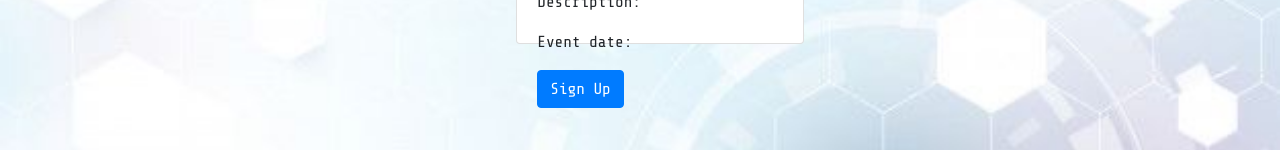
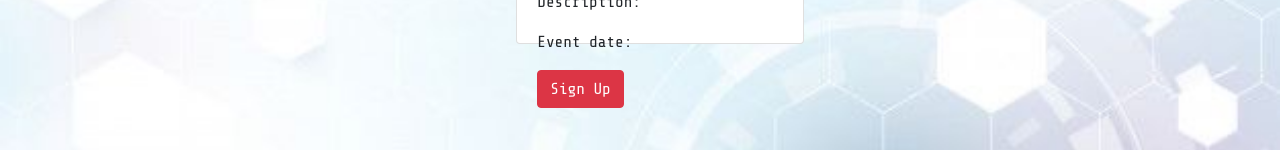
Before and after one commit to DanilleH22/innovevent, a React (Create React App) app: page /events/1 in a window 1280 px wide. Shown: the part 209-359 px from the top of the page. Built offline with nearby package versions, Linux system fonts and the light colour scheme; no server answers.

Commit message:
Changhe button style to danger

```diff
--- a/src/pages/events/EventDetails.js
+++ b/src/pages/events/EventDetails.js
@@ -15,11 +15,11 @@ const EventDetails = (props) => {
           <Card.Text>Description: {description}</Card.Text>
           <Card.Text>Event date: {date}</Card.Text>
           {is_owner && (
-            <Button variant="primary" as={Link} to={`/events/${id}/edit`} className="mr-3">
+            <Button variant="danger" as={Link} to={`/events/${id}/edit`} className="mr-3">
               Edit
             </Button>
           )}
-          <Button variant="primary" as={Link} to={`/events/${id}/signup`}>
+          <Button variant="danger" as={Link} to={`/events/${id}/signup`}>
             Sign Up
           </Button>
         </Card.Body>
```
